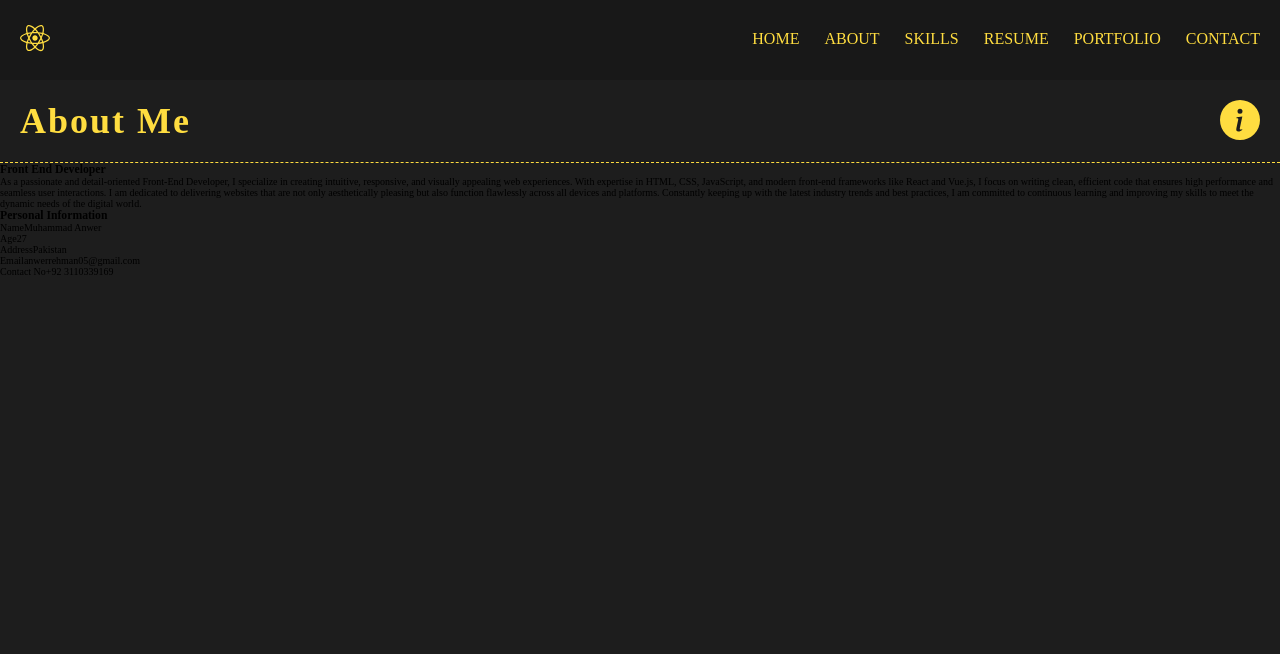
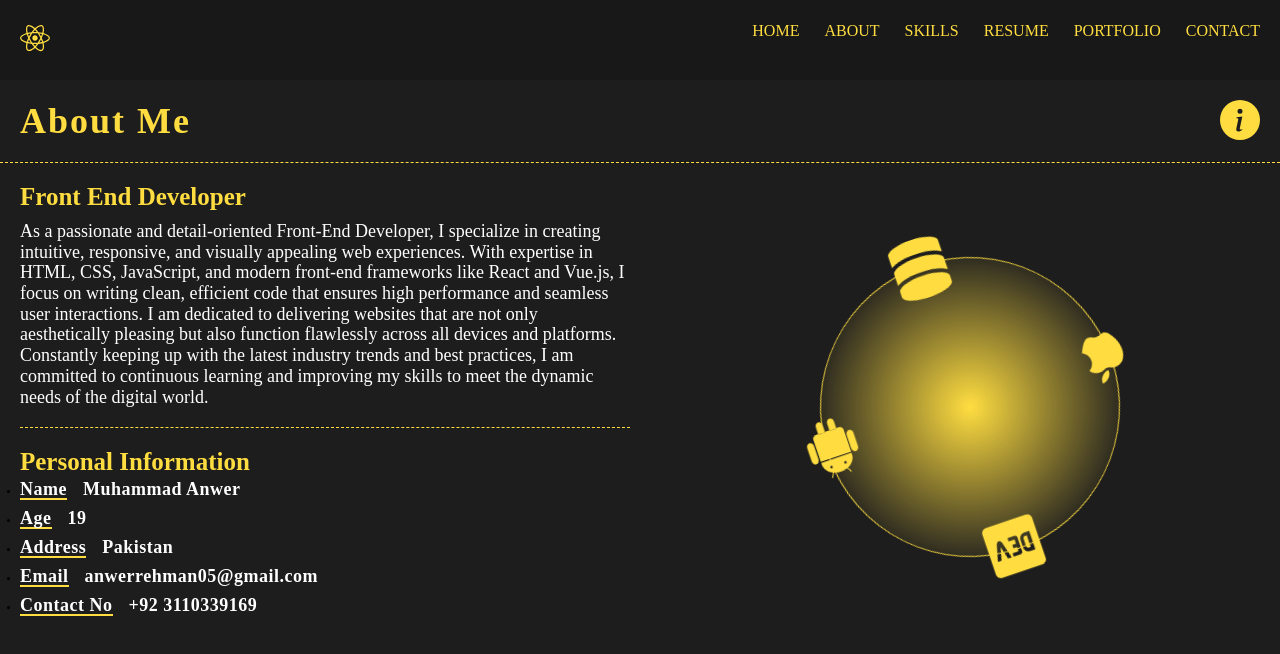
Before and after one commit to anwarnagori/My-Portfolio, a React (Vite) app: page /about in a window 1280 px wide. Shown: the top 654 px of the page. Built offline with nearby package versions, Linux system fonts and the light colour scheme; a web font is replaced by a local one.

Commit message:
updated-code

```diff
--- a/src/containers/about/index.jsx
+++ b/src/containers/about/index.jsx
@@ -1,6 +1,9 @@
 import React from "react";
 import { BsInfoCircleFill } from "react-icons/bs";
 import PageHeaderContent from "../../components/pageHeaderContent";
+import "./style.css";
+import { DiApple, DiAndroid } from "react-icons/di";
+import { FaDev, FaDatabase } from "react-icons/fa";
 
 const personalInformation = [
   {
@@ -9,7 +12,7 @@ const personalInformation = [
   },
   {
     label: "Age",
-    value: "27",
+    value: "19",
   },
   {
     label: "Address",
@@ -32,21 +35,25 @@ const About = () => {
         headerText="About Me"
         icon={<BsInfoCircleFill size={40} />}
       />
-      <div>
+      <div className="about__contant">
+        <div className="about__contant__personalWrapper">
           <h3>Front End Developer</h3>
           <p>
-          As a passionate and detail-oriented Front-End Developer, I specialize
-          in creating intuitive, responsive, and visually appealing web
-          experiences. With expertise in HTML, CSS, JavaScript, and modern
-          front-end frameworks like React and Vue.js, I focus on writing clean,
-          efficient code that ensures high performance and seamless user
-          interactions. I am dedicated to delivering websites that are not only
-          aesthetically pleasing but also function flawlessly across all devices
-          and platforms. Constantly keeping up with the latest industry trends
-          and best practices, I am committed to continuous learning and
-          improving my skills to meet the dynamic needs of the digital world.
+            As a passionate and detail-oriented Front-End Developer, I
+            specialize in creating intuitive, responsive, and visually appealing
+            web experiences. With expertise in HTML, CSS, JavaScript, and modern
+            front-end frameworks like React and Vue.js, I focus on writing
+            clean, efficient code that ensures high performance and seamless
+            user interactions. I am dedicated to delivering websites that are
+            not only aesthetically pleasing but also function flawlessly across
+            all devices and platforms. Constantly keeping up with the latest
+            industry trends and best practices, I am committed to continuous
+            learning and improving my skills to meet the dynamic needs of the
+            digital world.
           </p>
-        <h3>Personal Information</h3>
+          <h3 className="personalInformationHeaderText">
+            Personal Information
+          </h3>
           <ul>
             {personalInformation.map((item, index) => {
               return (
@@ -58,6 +65,23 @@ const About = () => {
             })}
           </ul>
         </div>
+        <div className="about__contant__servicesWrapper">
+          <div className="about__contant__servicesWrapper__innerContant">
+            <div>
+              <FaDev size={60} color="var(--yellow-theme-main-color)" />
+            </div>
+            <div>
+              <DiAndroid size={60} color="var(--yellow-theme-main-color)" />
+            </div>
+            <div>
+              <FaDatabase size={60} color="var(--yellow-theme-main-color)" />
+            </div>
+            <div>
+              <DiApple size={60} color="var(--yellow-theme-main-color)" />
+            </div>
+          </div>
+        </div>
+      </div>
     </section>
   );
 };
--- a/src/containers/about/style.css
+++ b/src/containers/about/style.css
@@ -0,0 +1,85 @@
+.about__contant{
+    display: flex;
+    gap: 20px;
+    padding: 20px;
+    width: 100%;
+}
+.about__contant__personalWrapper,.about__contant__servicesWrapper{
+    width: 50%;
+}
+.about__contant__personalWrapper h3{
+    margin-bottom: 10px;
+    font-size: 2.5rem;
+    font-weight: 700;
+    --yellow-theme-main-color : #ffdd40;
+    color: var(--yellow-theme-main-color);
+}
+.personalInformationHeaderText{
+    padding-top: 20px;
+}
+p{
+    color: var(--yellow-theme-sub-text-color);
+    font-size: 1.8rem;
+    line-height: 1.15;
+    padding-bottom: 20px;
+    border-bottom: 1px dashed var(--yellow-theme-main-color);
+}
+ul > li{
+    line-height: 0.7rem;
+    margin-bottom: 15px;
+}
+.title,.value{
+    font-size: 18px;
+    font-weight: 700;
+    letter-spacing: 0.5px;
+    border-bottom: 2px solid var(--yellow-theme-main-color);
+    position: relative;
+    display: inline-block;
+    margin-right: 16px;
+    padding-bottom: 5px;
+    color: var(--yellow-theme-sub-text-color);
+}
+.value{
+    border: none;
+}
+.about__contant__servicesWrapper{
+    display: flex;
+    justify-content: center;
+    align-items: center;
+}
+.about__contant__servicesWrapper__innerContant{
+    width: 300px;
+    height: 300px;
+    background: radial-gradient(180px, var(--yellow-theme-main-color), transparent 90%);
+    position: relative;
+    border-radius: 50%;
+    border: 1.5px solid var(--yellow-theme-main-color);
+    margin-left: 30px;
+    animation: rotation 10s linear 1s infinite;
+}
+.about__contant__servicesWrapper__innerContant div:nth-child(1) {
+    position: absolute;
+    top: -9%;
+    left: 41%;
+}
+.about__contant__servicesWrapper__innerContant div:nth-child(2) {
+    position: absolute;
+    right: -8%;
+    top: 41.5%;
+}
+.about__contant__servicesWrapper__innerContant div:nth-child(3) {
+    position: absolute;
+    bottom: -10%;
+    left: 41%;
+}
+.about__contant__servicesWrapper__innerContant div:nth-child(4) {
+    position: absolute;
+    left: -8%;
+    top: 41%;
+}
+
+@keyframes rotation{
+    100%{
+        transform: rotate(360deg);
+    }
+}
```
Lines whose indentation alone changed are shown as unchanged.
